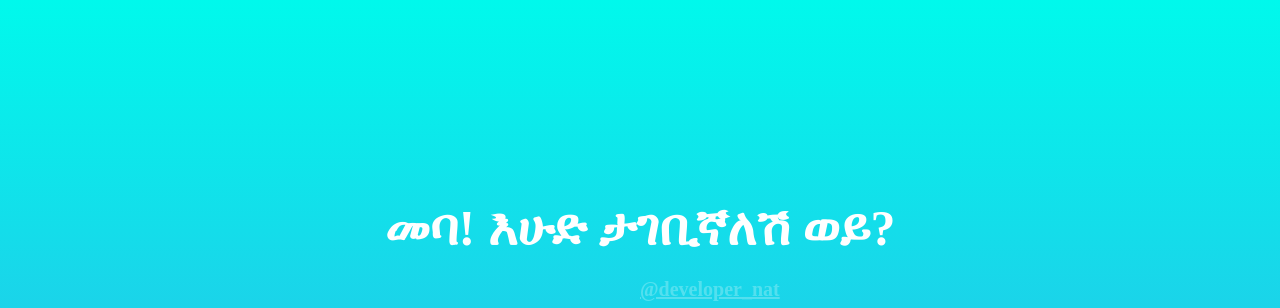
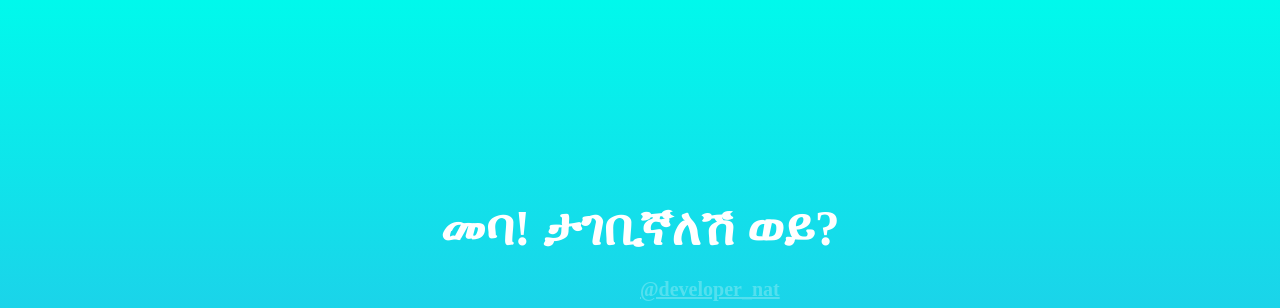
Before and after one commit to Nat0001/Nat0001.github.io, a plain HTML site: page index.html in a window 1280 px wide. Shown: the top 308 px of the page. Drawn offline with Linux system fonts and the light colour scheme.

Commit message:
Update index.html

```diff
--- a/index.html
+++ b/index.html
@@ -6,7 +6,7 @@
   <body>
     <div class="container">
       <div>
-        <h1 class="header_text">መባ! እሁድ ታገቢኛለሽ ወይ?</h1>
+        <h1 class="header_text">መባ! ታገቢኛለሽ ወይ?</h1>
       </div>
       <p>
         <a href="https://www.instagram.com/developer_nat//">@developer_nat</a>
```
